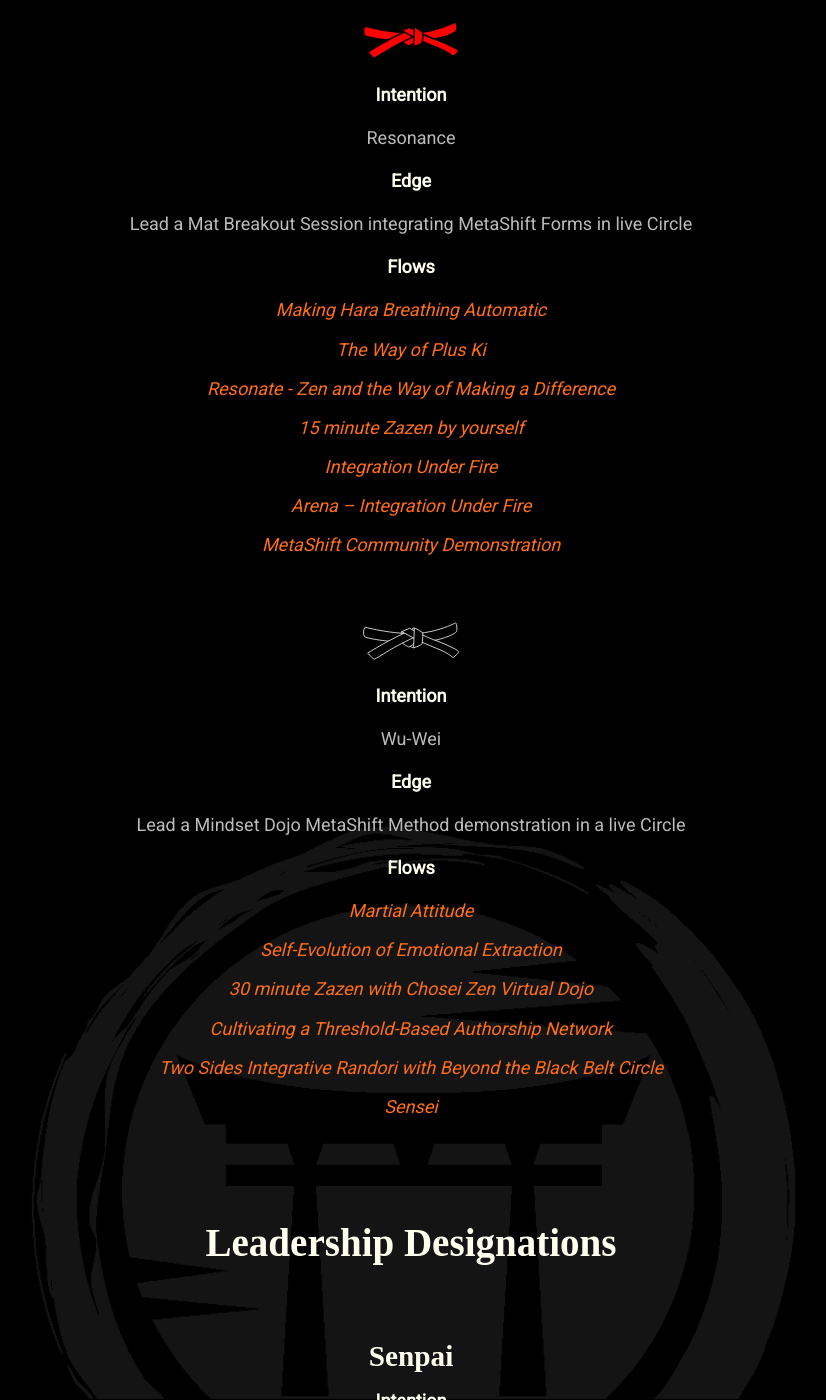
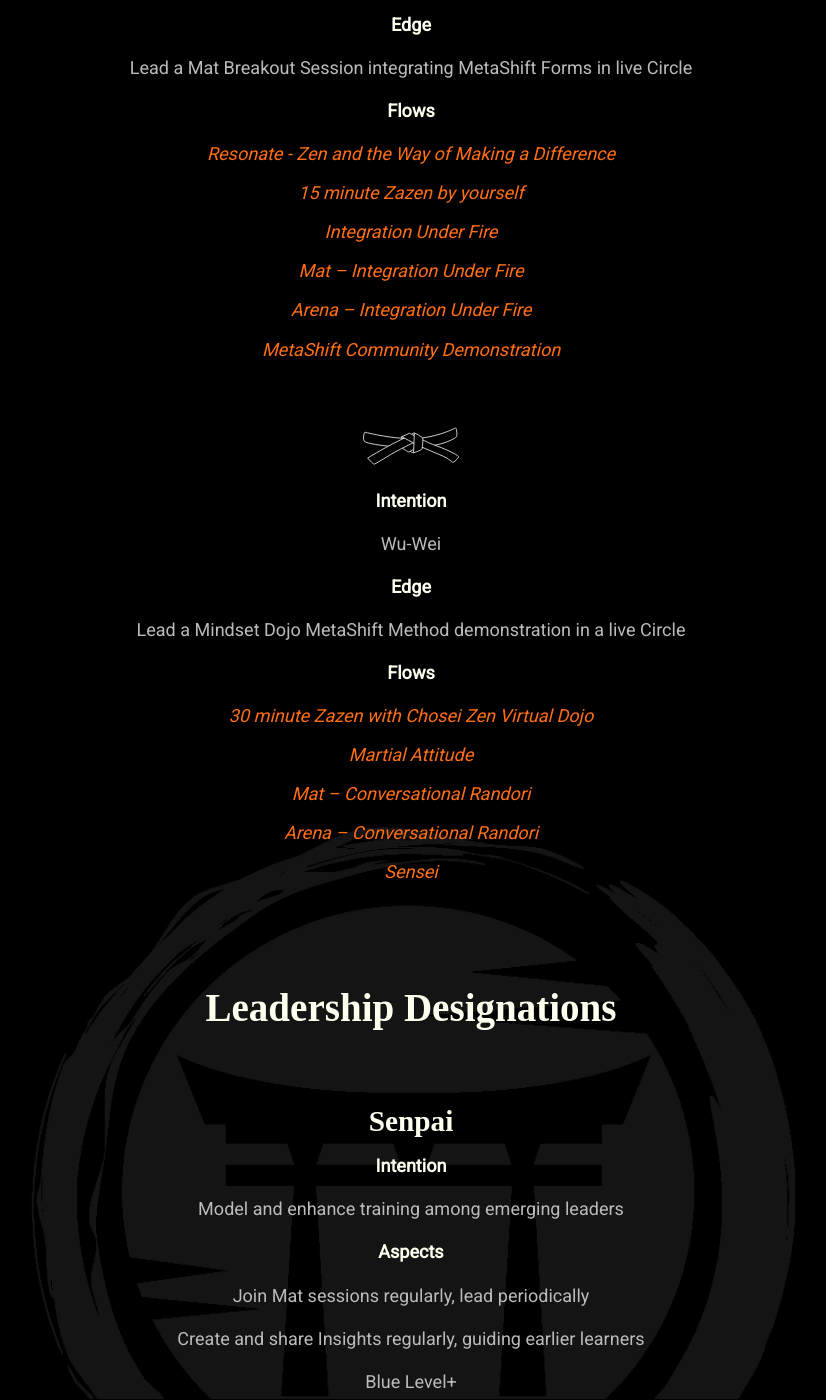
Before and after one commit to mindset-dojo/mindset-dojo.github.io, a Jekyll site: the page built from program.md, in a window 1280 px wide and 1400 px high, scrolled down 4264 px. Shown: the whole window, without its empty margins (229-1055 px from the left). Built offline with Jekyll 4.4.1, drawn with Linux system fonts in a browser that asks for light colours; some web fonts are replaced; some of the changed text lies outside the part shown.

Commit message:
feat: consider streamlined highly active program

```diff
--- a/_data/sections/program.yaml
+++ b/_data/sections/program.yaml
@@ -21,10 +21,6 @@
           intention: Orientation
           edge: Four Patterns Reflection
           flows:
-            - label: "Don't Train, Complain...?"
-              url: /insights/dont-train-complain/
-            - label: The Technology of Self-Authorship
-              url: /insights/technology-of-self-authorship/
             - label: Threshold
               url: /forms/threshold/
             - label: Dojo
@@ -39,16 +35,12 @@
               url: /forms/stillness-contemplation/
             - label: Four Element Sensei
               url: /forms/four-element-sensei/
-            - label: "Feedback Fields: Learning to Ride Together"
-              url: /insights/feedback-as-fields/
         - color: yellow
           label: 6th Kyu
           level: -6
           intention: Centering
           edge: Meditate until a spirited conversation makes sense and share insights
           flows:
-            - label: A Fable on Opposition
-              url: /insights/fable-on-opposition/
             - label: Zen Toolkit - One Breath
               url: https://vimeo.com/944618879/47e96945a4
             - label: Tone
@@ -127,16 +119,13 @@
           intention: Resonance
           edge: Lead a Mat Breakout Session integrating MetaShift Forms in live Circle
           flows:
-            - label: Making Hara Breathing Automatic
-              url: https://youtu.be/UVz1E_cKxp4?si=hl5c7qB4iR6R7ZSs
-            - label: The Way of Plus Ki
-              url: /insights/way-of-plus-ki/
             - label: Resonate - Zen and the Way of Making a Difference
               url: https://www.choseizen.org/store/p/resonate
             - label: 15 minute Zazen by yourself
               url: /forms/zazen/
             - label: Integration Under Fire
               url: /forms/integration-under-fire/
+            - label: Mat – Integration Under Fire
               url: /forms/mat/
             - label: Arena – Integration Under Fire
               url: /forms/arena/
@@ -148,16 +137,14 @@
           intention: Wu-Wei
           edge: Lead a Mindset Dojo MetaShift Method demonstration in a live Circle
           flows:
+            - label: 30 minute Zazen with Chosei Zen Virtual Dojo
+              url: /forms/zazen/
             - label: Martial Attitude
               url: /forms/martial-attitude/
-            - label: Self-Evolution of Emotional Extraction
-              url: /insights/self-evolution-of-emotional-extraction/
-            - label: 30 minute Zazen with Chosei Zen Virtual Dojo
-              url: /forms/zazen/
-            - label: Cultivating a Threshold-Based Authorship Network
-              url: /insights/cultivating-a-threshold-based-authorship-network/
-            - label: Two Sides Integrative Randori with Beyond the Black Belt Circle
-              url: https://vimeo.com/944663134/d4f1c4f333
+            - label: Mat – Conversational Randori
+              url: /forms/mat/
+            - label: Arena – Conversational Randori
+              url: /forms/arena/
             - label: Sensei
               url: /forms/sensei/
   - type: designations
```
